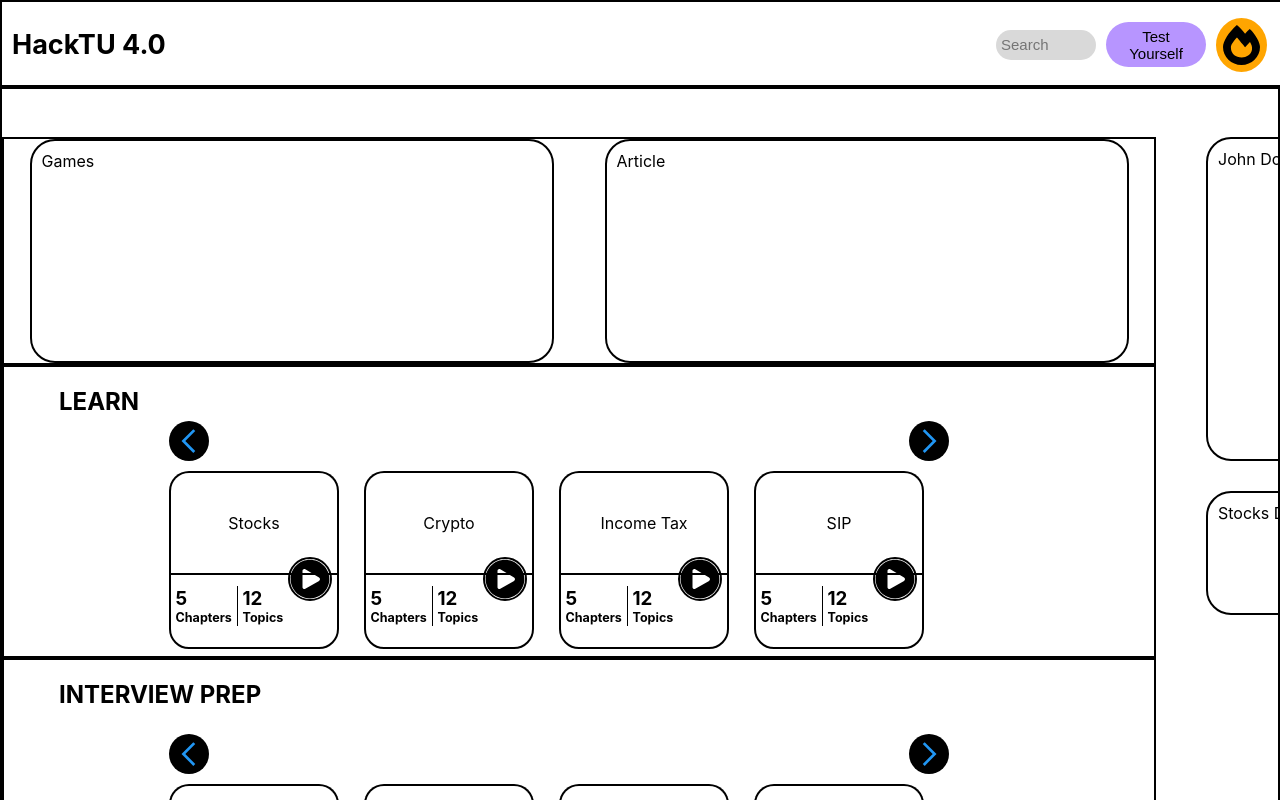
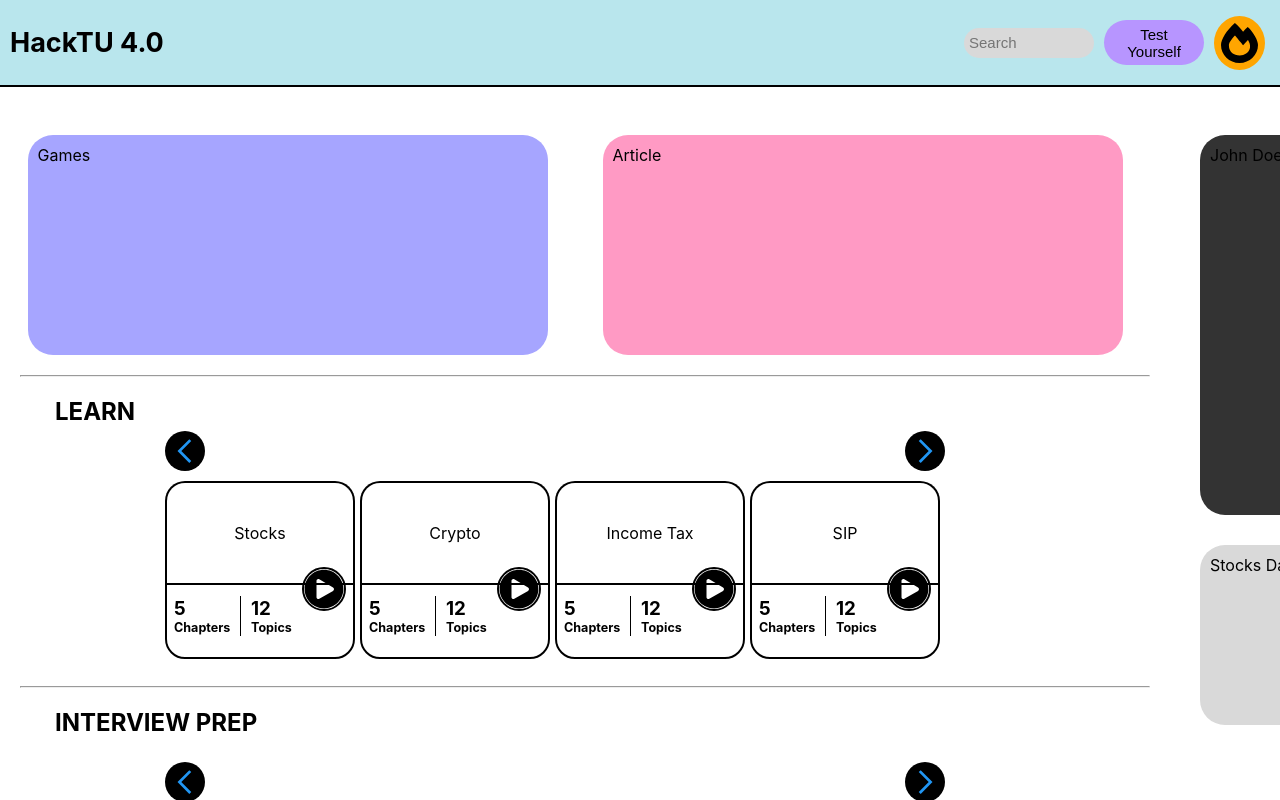
Before and after one commit to hjain2003/hacktu4, a React (Create React App) app in the folder client/: page / in a window 1280 px wide. Shown: the top 800 px of the page. Built offline with nearby package versions, Linux system fonts and the light colour scheme.

Commit message:
homepage finished

```diff
--- a/client/src/components/Card/Card.css
+++ b/client/src/components/Card/Card.css
@@ -6,7 +6,7 @@
     display: flex;
     flex-direction: column;
     /* height:200px; */
-    width:170px;
+    width:190px;
 }
 #card_info_row{
     display: flex;
--- a/client/src/components/InterviewPrep/InterviewPrep.css
+++ b/client/src/components/InterviewPrep/InterviewPrep.css
@@ -34,6 +34,6 @@
 }
 #InterviewPrep{
     width:1150px;
-    border:2px solid black;
+    /* border:2px solid black; */
     margin-left: 0px;
 }
--- a/client/src/components/Navbar/Navbar.css
+++ b/client/src/components/Navbar/Navbar.css
@@ -12,7 +12,9 @@ nav{
     padding: 10px;
     height:65px;
     line-height: 65px;
-    border:2px solid black;
+    border-bottom: 2px solid black;
+    background-color: #b9e6ed;
+    /* z-index: 1000; */
 }
 nav h1{
     font-size: 27px;
@@ -30,7 +32,7 @@ nav h1{
     height:30px;
     border: none;
     padding: 0px 5px;
-    width:90px;
+    width:120px;
     background: #D9D9D9;
     border-radius: 28px;
 }
--- a/client/src/pages/Home/Home.css
+++ b/client/src/pages/Home/Home.css
@@ -2,12 +2,14 @@
     margin: 0px;
     padding: 0px;
 }
-
+/* body{
+    background-image: linear-gradient(to right top, #071c3b, #1f4163, #386a8c, #5596b5, #77c4dd);
+} */
 #wrapper_row{
     display: flex;
     flex-direction: row;
     /* height: 600px; */
-    border:2px solid black;
+    /* border:2px solid black; */
     margin-top: 85px;
 }
 #cards_section_col{
@@ -21,19 +23,21 @@
     margin-top: 50px;
 }
 #profile{
-    height: 300px;
+    height: 360px;
     width: 300px;
     border-radius: 25px;
-    border:2px solid black;
+    /* border:2px solid black; */
     padding: 10px;
+    background-color: #333333;
 }
 #stocks{
     margin-top: 30px;
-    height:100px;
+    height:160px;
     width: 300px;
-    border: 2px solid black;
+    /* border: 2px solid black; */
     border-radius: 25px;
     padding: 10px;
+    background-color: #D9D9D9;
 }
 #games_article_row{
     display: flex;
@@ -42,20 +46,29 @@
     /* height: 400px; */
     width: 1150px;
     margin-top: 50px;
-    border: 2px solid black;
+    /* border: 2px solid black; */
 }
 #game_card,#article_card{
     height: 200px;
     width: 500px;
-    border:2px solid black;
+    /* border:2px solid black; */
     border-radius: 25px;
     padding: 10px;
+}
+hr{
+    margin-left: 20px;
+}
+#game_card{
+    background-color: #A6A5FF;
+}
+#article_card{
+    background-color: #FF71ACB5;
 }
 
 #Learn_row{
     width:1150px;
     /* height: 300px; */
-    border:2px solid black;
+    /* border:2px solid black; */
     /* padding: 5px; */
 }
 #Learn_row h2{
--- a/client/src/pages/Home/Home.jsx
+++ b/client/src/pages/Home/Home.jsx
@@ -1,5 +1,4 @@
 import React from 'react'
-import Card from '../../components/Card/Card';
 import InterviewPrep from '../../components/InterviewPrep/InterviewPrep';
 import LearnSlider from '../../components/LearnSlider/LearnSlider';
 import Navbar from '../../components/Navbar/Navbar';
@@ -22,11 +21,15 @@ const Home = () => {
                             Article
                         </div>
                     </div>
+                    <br />
+                    <hr />
                     <div id="Learn_row">
                         <h2>LEARN</h2>
                         <br /><br />
                        <LearnSlider/>
                     </div>
+                    <br />
+                    <hr />
                     <div id="IP_Wrapper">
                     <div id="InterviewPrep">
                         <h2>INTERVIEW PREP</h2>
```
